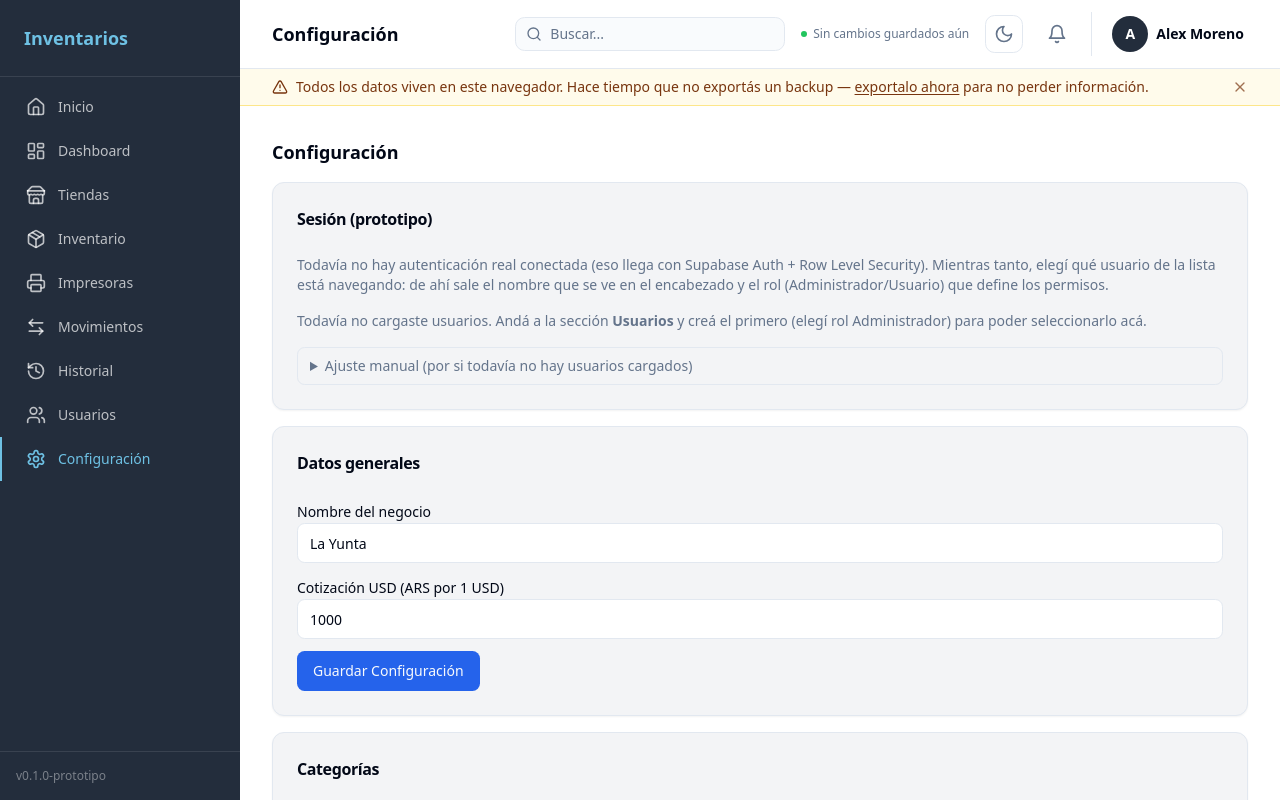
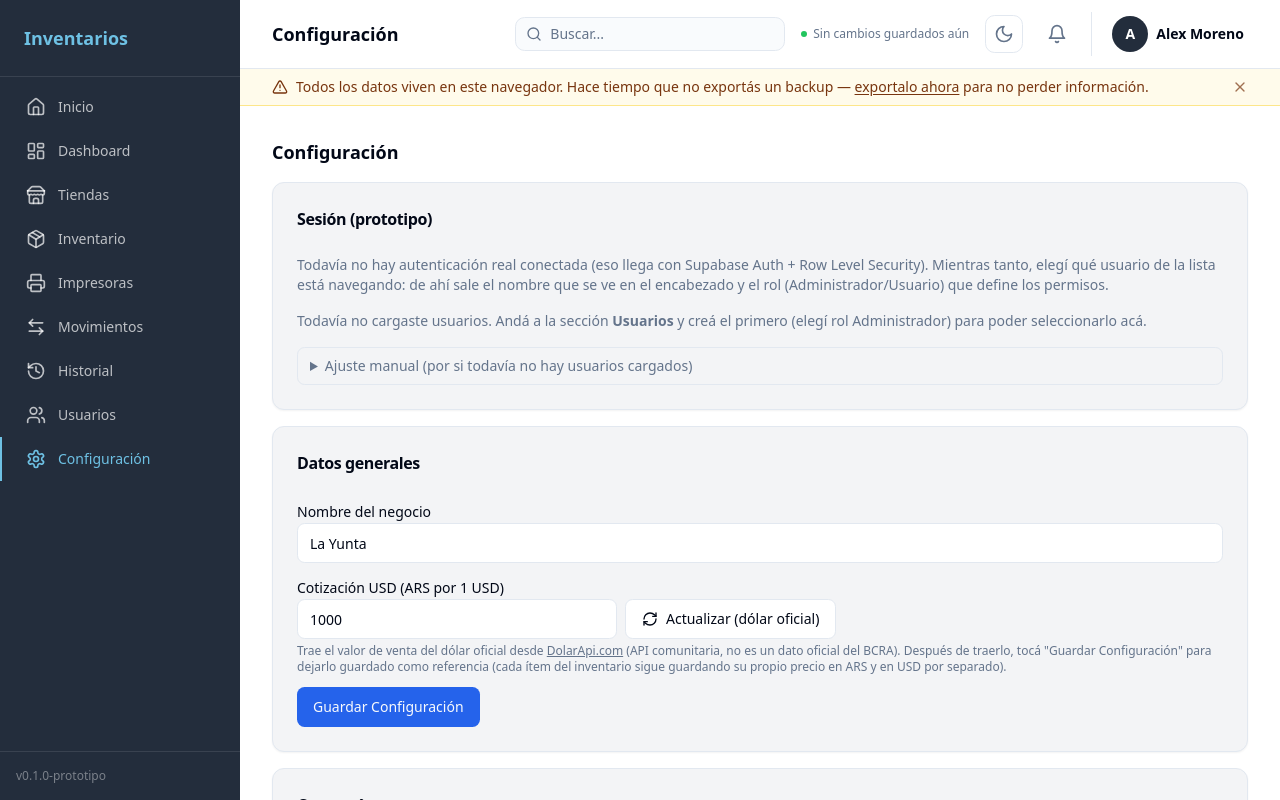
Before and after one commit to Alemorefa/Proyecto-Yunta-, a Next.js app: page /configuracion in a window 1280 px wide. Shown: the top 800 px of the page. Built offline with nearby package versions, Linux system fonts and the light colour scheme.

Commit message:
Integrar DolarApi.com para actualizar cotización USD

```diff
--- a/app/configuracion/page.tsx
+++ b/app/configuracion/page.tsx
@@ -8,17 +8,20 @@ import { Input } from "@/components/ui/input";
 import { Label } from "@/components/ui/label";
 import { Card, CardContent, CardHeader, CardTitle } from "@/components/ui/card";
 import { Select, SelectContent, SelectItem, SelectTrigger, SelectValue } from "@/components/ui/select";
-import { X } from "lucide-react";
+import { RefreshCw, X } from "lucide-react";
 import { getDB, saveDB, idGen, clearAllData, type DB } from "@/lib/db";
 import { setRolActivo, useRolActivo, type RolUsuario } from "@/lib/role";
 import { setSesionDisplay, useSesionDisplay } from "@/lib/session";
 import { marcarBackupHecho } from "@/lib/backup";
+import { obtenerCotizacionOficial } from "@/lib/dolar";
+import { cn } from "@/lib/utils";
 
 export default function ConfiguracionPage() {
   const [data, setData] = useState<DB | null>(null);
   const [nombreNegocio, setNombreNegocio] = useState("");
   const [cotizacion, setCotizacion] = useState("");
   const [nuevaCategoria, setNuevaCategoria] = useState("");
+  const [actualizandoCotizacion, setActualizandoCotizacion] = useState(false);
   const fileRef = useRef<HTMLInputElement>(null);
   const { rol } = useRolActivo();
   const sesion = useSesionDisplay();
@@ -43,6 +46,19 @@ export default function ConfiguracionPage() {
     saveDB(db);
     setData(db);
     toast.success("Configuración guardada");
+  }
+
+  async function actualizarCotizacion() {
+    setActualizandoCotizacion(true);
+    try {
+      const { venta } = await obtenerCotizacionOficial();
+      setCotizacion(String(venta));
+      toast.success(`Cotización actualizada: $${venta} (dólar oficial, vía DolarApi.com)`);
+    } catch {
+      toast.error("No se pudo obtener la cotización. Revisá tu conexión e intentá de nuevo.");
+    } finally {
+      setActualizandoCotizacion(false);
+    }
   }
 
   function agregarCategoria() {
@@ -196,7 +212,32 @@ export default function ConfiguracionPage() {
           </div>
           <div>
             <Label>Cotización USD (ARS por 1 USD)</Label>
-            <Input type="number" value={cotizacion} onChange={(e) => setCotizacion(e.target.value)} />
+            <div className="flex gap-2">
+              <Input
+                type="number"
+                value={cotizacion}
+                onChange={(e) => setCotizacion(e.target.value)}
+                className="max-w-xs"
+              />
+              <Button
+                type="button"
+                variant="outline"
+                onClick={actualizarCotizacion}
+                disabled={actualizandoCotizacion}
+              >
+                <RefreshCw className={cn("h-4 w-4", actualizandoCotizacion && "animate-spin")} />
+                Actualizar (dólar oficial)
+              </Button>
+            </div>
+            <p className="mt-1 text-xs text-muted-foreground">
+              Trae el valor de venta del dólar oficial desde{" "}
+              <a href="https://dolarapi.com" target="_blank" rel="noreferrer" className="underline">
+                DolarApi.com
+              </a>{" "}
+              (API comunitaria, no es un dato oficial del BCRA). Después de traerlo, tocá &quot;Guardar
+              Configuración&quot; para dejarlo guardado como referencia (cada ítem del inventario sigue
+              guardando su propio precio en ARS y en USD por separado).
+            </p>
           </div>
           <Button onClick={guardarConfig}>Guardar Configuración</Button>
         </CardContent>
--- a/app/globals.css
+++ b/app/globals.css
@@ -23,6 +23,9 @@
     --input: 214.3 31.8% 91.4%;
     --ring: 221.2 83.2% 53.3%;
     --radius: 0.6rem;
+    /* Color de los links de texto tipo "Ver más →" (distinto de --primary,
+       que se usa para botones y necesita más contraste como fondo). */
+    --link: 221.2 83.2% 53.3%;
 
     /* Navy del sidebar/hero, fuera del sistema de shadcn (se usa como hex directo) */
     --navy-900: #1a222e;
@@ -51,6 +54,9 @@
     --border: 0 0% 20%;
     --input: 0 0% 20%;
     --ring: 221 45% 40%;
+    /* Más claro y menos saturado que --primary, para que el texto se lea
+       bien sobre el fondo casi negro (según la referencia compartida). */
+    --link: 216 24% 52%;
 
     /* Mismo navy que en modo claro, para que el sidebar/hero se vean iguales en ambos temas */
     --navy-900: #1a222e;
--- a/app/page.tsx
+++ b/app/page.tsx
@@ -219,7 +219,7 @@ export default function InicioPage() {
                 <p className="mb-3 text-3xl font-bold text-foreground">{r.value}</p>
                 <Link
                   href={r.href}
-                  className="text-xs font-medium text-primary hover:underline"
+                  className="text-xs font-medium text-[hsl(var(--link))] hover:underline"
                 >
                   {r.cta} →
                 </Link>
--- /dev/null
+++ b/lib/dolar.ts
@@ -0,0 +1,22 @@
+// Cotización del dólar vía DolarApi.com: API pública y gratuita (sin key),
+// mantenida por la comunidad (scrapea DolarHoy). No es una fuente oficial
+// del BCRA — sirve perfecto para un negocio chico, pero no para fines
+// contables/legales que requieran el dato oficial certificado.
+// Doc: https://dolarapi.com/docs/argentina/
+
+export type CotizacionDolar = {
+  compra: number;
+  venta: number;
+  fechaActualizacion: string;
+};
+
+export async function obtenerCotizacionOficial(): Promise<CotizacionDolar> {
+  const res = await fetch("https://dolarapi.com/v1/dolares/oficial");
+  if (!res.ok) throw new Error("No se pudo obtener la cotización");
+  const data = await res.json();
+  return {
+    compra: data.compra,
+    venta: data.venta,
+    fechaActualizacion: data.fechaActualizacion,
+  };
+}
```
